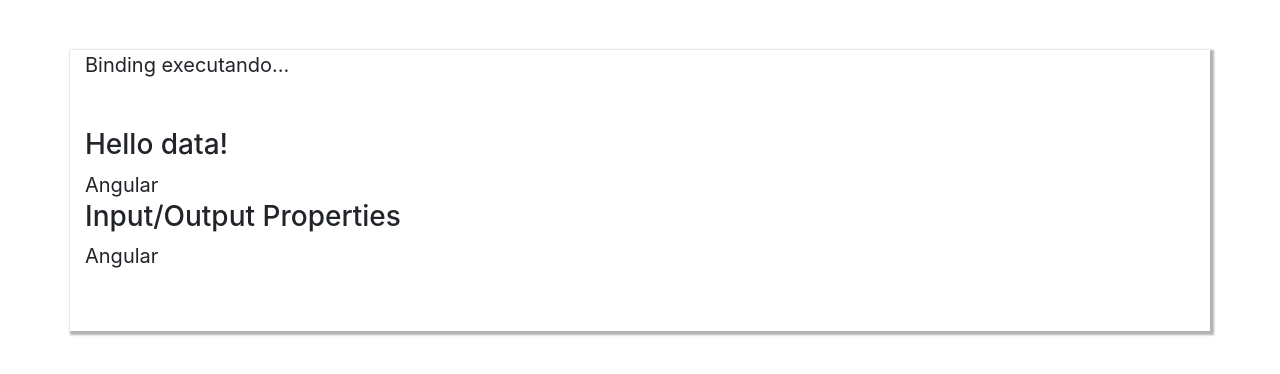
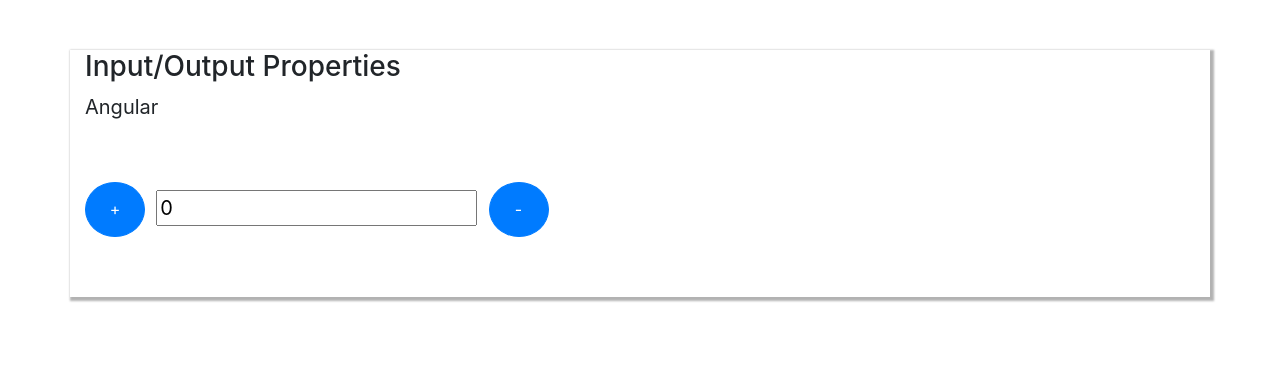
Before and after one commit to Ivan-Vidal/Angular-CLI, an Angular app in the folder data-binding/: page / in a window 1280 px wide. Shown: the top 374 px of the page. Built offline with nearby package versions, Linux system fonts and the light colour scheme.

Commit message:
Update output

```diff
--- a/data-binding/src/app/app.component.html
+++ b/data-binding/src/app/app.component.html
@@ -21,7 +21,6 @@
 
 <div class="container">
   <div class="topo">
-<span>Binding executando...</span><br><br><br>
 </div>
 <div class="corpo">
 <app-data-binding></app-data-binding>
--- a/data-binding/src/app/app.module.ts
+++ b/data-binding/src/app/app.module.ts
@@ -6,13 +6,15 @@
 import { DataBindingComponent } from './data-binding/data-binding.component';
 import { TwoWayComponent } from './two-way/two-way.component';
 import { InputPropertyComponent } from './input-property/input-property.component';
+import { OutputPropertyComponent } from './output-property/output-property.component';
 
 @NgModule({
   declarations: [
     AppComponent,
     DataBindingComponent,
     TwoWayComponent,
-    InputPropertyComponent
+    InputPropertyComponent,
+    OutputPropertyComponent
   ],
   imports: [
     BrowserModule,
--- a/data-binding/src/app/data-binding/data-binding.component.html
+++ b/data-binding/src/app/data-binding/data-binding.component.html
@@ -83,13 +83,22 @@
   </article>
 </section>-->
 
+
+<style>
+  .output{
+    align-items: center;
+  }
+</style>
 <section>
   <article>
-    <h3>Hello data!</h3>
     <div>
-      {{ nomeDoCurso }}
 
-      <app-curso [nome]="nomeDoCurso"></app-curso>
+
+      <app-curso [nome]="nomeDoCurso"></app-curso> <br><br>
+<div class="output">
+
+      <contador></contador>
+    </div>
     </div>
   </article>
 </section>
--- /dev/null
+++ b/data-binding/src/app/output-property/output-property.component.html
@@ -0,0 +1,19 @@
+<style>
+  * {
+    margin: 0;
+
+  }
+  .btn{
+     width: 60px;
+     height: 55px;
+     border-radius: 50%;
+
+  }
+
+</style>
+
+<div class="out">
+    <button class="btn btn-primary" (click)="incrementa()">+</button>&nbsp;
+    <input type="text" class="form" [value]="valor" readonly>&nbsp;
+    <button class="btn btn-primary" (click)="decrementa()">-</button>
+</div>
--- /dev/null
+++ b/data-binding/src/app/output-property/output-property.component.ts
@@ -0,0 +1,23 @@
+import { Component, OnInit } from '@angular/core';
+
+@Component({
+  selector: 'contador',
+  templateUrl: './output-property.component.html',
+  styleUrls: ['./output-property.component.css']
+})
+export class OutputPropertyComponent implements OnInit {
+
+  valor = 0
+
+  incrementa(){
+this.valor ++
+  }
+  decrementa(){
+this.valor --
+  }
+  constructor() { }
+
+  ngOnInit(): void {
+  }
+
+}
```
Also changed, not shown: data-binding/src/app/output-property/output-property.component.css (added), 1 other file (tests, documents, lock files or other folders).
